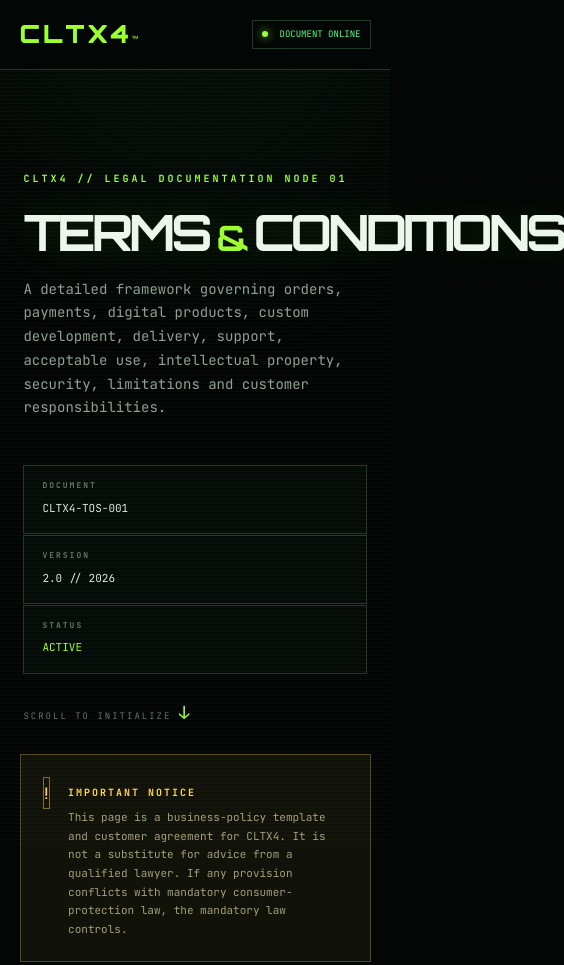
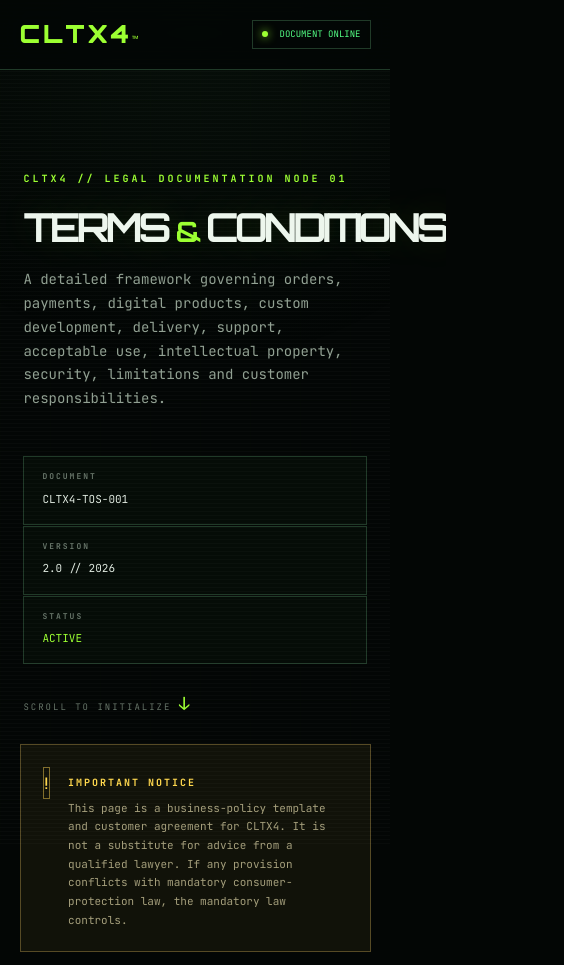
Before and after one commit to ClintXProduction/Terms-And-Conditions, a plain HTML site: page index.html in a window 390 px wide. Shown: the top 965 px of the page, 564 px wide, since content can reach past the window. Drawn offline with Linux system fonts and the light colour scheme.

Commit message:
Change h1 font size in style.css

```diff
--- a/style.css
+++ b/style.css
@@ -11,7 +11,7 @@ a{color:inherit;text-decoration:none}
 .navlinks{display:flex;gap:24px;font-size:10px;color:#8f9c90}.navlinks a:hover{color:var(--green)}
 .live{font-size:9px;color:var(--green2);border:1px solid var(--line);padding:6px 9px}.live i{display:inline-block;width:6px;height:6px;background:var(--green);border-radius:50%;margin-right:6px;box-shadow:0 0 10px var(--green)}
 main{max-width:1100px;margin:auto}.hero{min-height:720px;padding:145px 6% 80px;position:relative}.hero-kicker,.section-label{font-size:10px;letter-spacing:3px;color:var(--green);font-weight:700}
-h1{font-family:Orbitron;font-size:clamp(50px,9vw,115px);line-height:.93;letter-spacing:-4px;margin:22px 0;color:#edf6ed;text-shadow:0 0 35px #9cff3220}h1 span{color:var(--green);font-size:.7em;padding:0 8px}
+h1{font-family:Orbitron;font-size:clamp(40px,9vw,115px);line-height:.93;letter-spacing:-4px;margin:22px 0;color:#edf6ed;text-shadow:0 0 35px #9cff3220}h1 span{color:var(--green);font-size:.7em;padding:0 8px}
 .hero-copy{max-width:760px;color:#91a092;font-size:14px}.hero-meta{display:flex;gap:1px;margin-top:45px}.hero-meta div{border:1px solid var(--line);padding:13px 18px;min-width:170px;background:#071009aa}.hero-meta b,.signature span{display:block;color:#68766a;font-size:8px;letter-spacing:2px}.hero-meta span{font-size:11px}.green{color:var(--green)!important}.scroll{position:absolute;bottom:25px;left:6%;font-size:9px;color:#667468;letter-spacing:2px}.scroll span{color:var(--green);font-size:18px}
 .notice{margin:0 5% 90px;border:1px solid #564a25;background:#111209;padding:22px;display:flex;gap:18px}.notice-icon{font-family:Orbitron;color:#ffd84d;border:1px solid #806d2a;width:32px;height:32px;text-align:center;padding-top:2px}.notice b{color:#ffd84d;font-size:10px;letter-spacing:2px}.notice p{margin:4px 0 0;color:#a49e7b;font-size:11px}
 .toc{margin:0 5% 100px}.toc h2,.doc h2,.terminal h2{font-family:Orbitron;font-size:34px;margin:10px 0 30px}.toc-grid{display:grid;grid-template-columns:repeat(2,1fr);border-top:1px solid var(--line);border-left:1px solid var(--line)}.toc-grid a{padding:15px 18px;border-right:1px solid var(--line);border-bottom:1px solid var(--line);background:#07100b55;font-size:11px}.toc-grid a:hover{background:#102216;color:var(--green)}.toc-grid span{color:#4c6a50;margin-right:15px}
```
